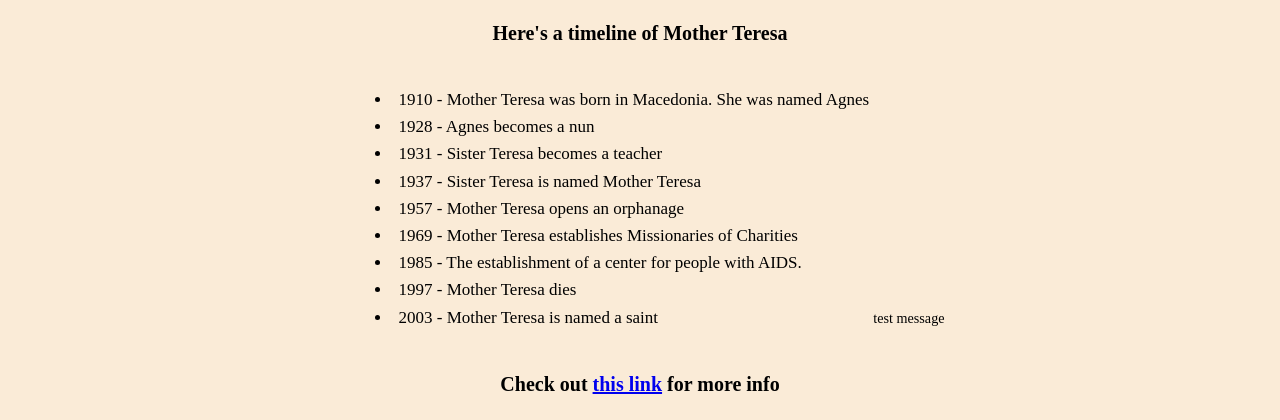
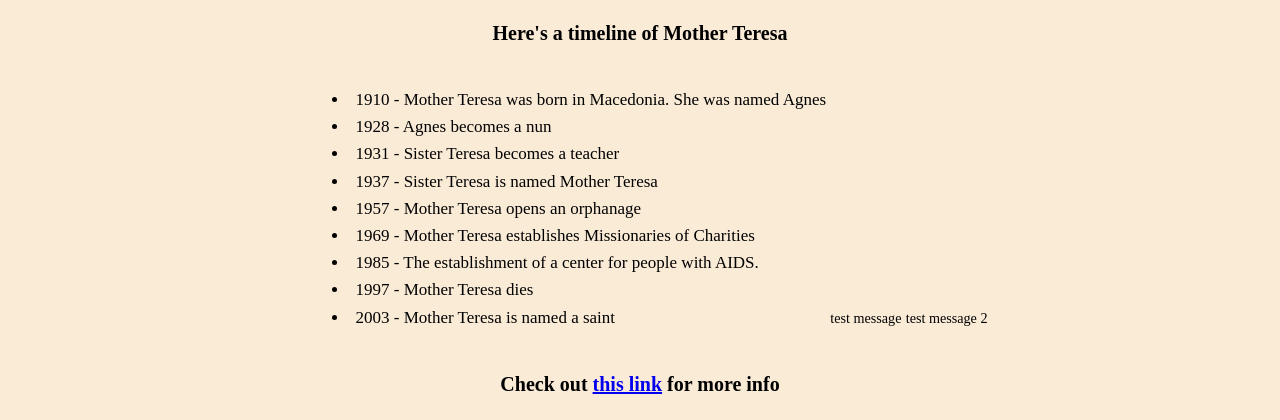
Before and after one commit to vvekmathew/badge3, a plain HTML site: page index.html in a window 1280 px wide. Shown: the part 487-907 px from the top of the page. Drawn offline with Linux system fonts and the light colour scheme.

Commit message:
Update index.html

```diff
--- a/index.html
+++ b/index.html
@@ -26,6 +26,7 @@
                 <li>2003 - Mother Teresa is named a saint</li>
             </ul>
             <small>test message</small>
+	    <small>test message 2</small>
             <p class="external-link">Check out <a href="http://www.google.com" target="_blank">this link</a>  for more info </p>
         </div>
     </div>
```
